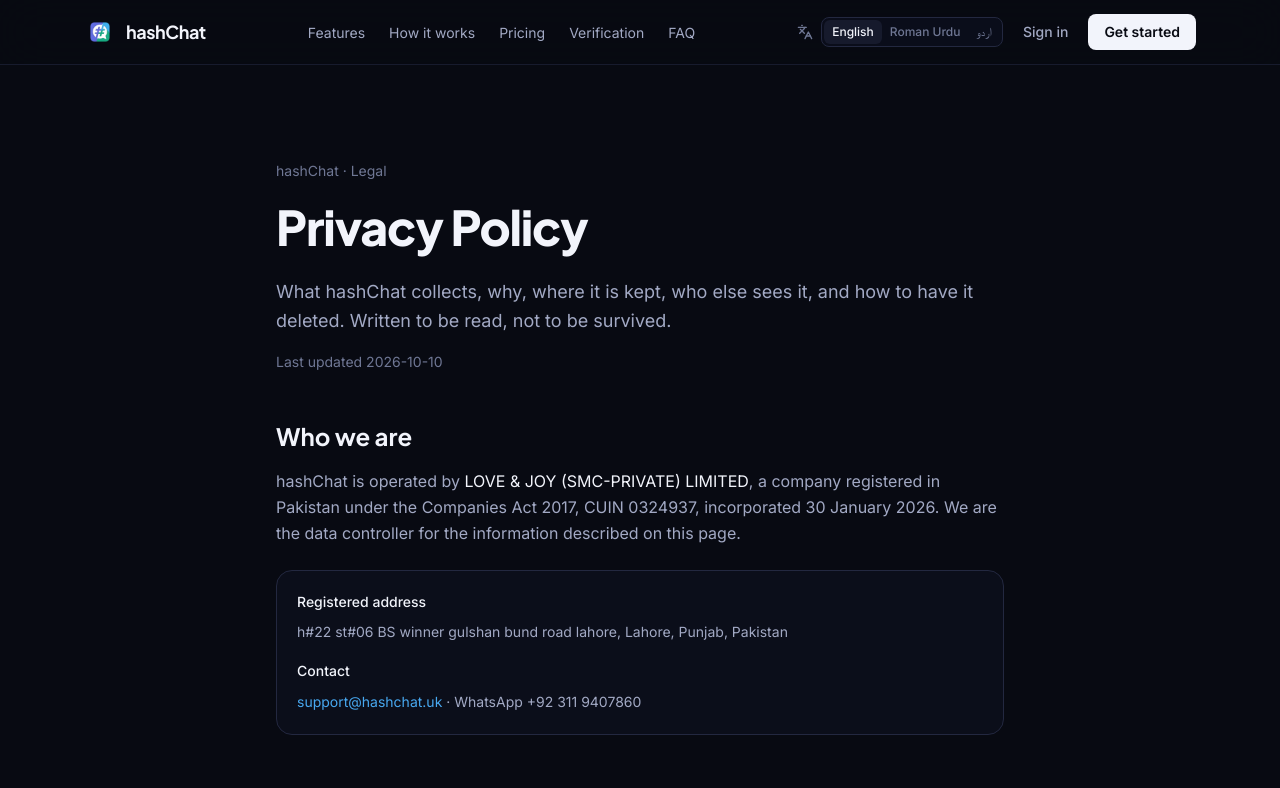
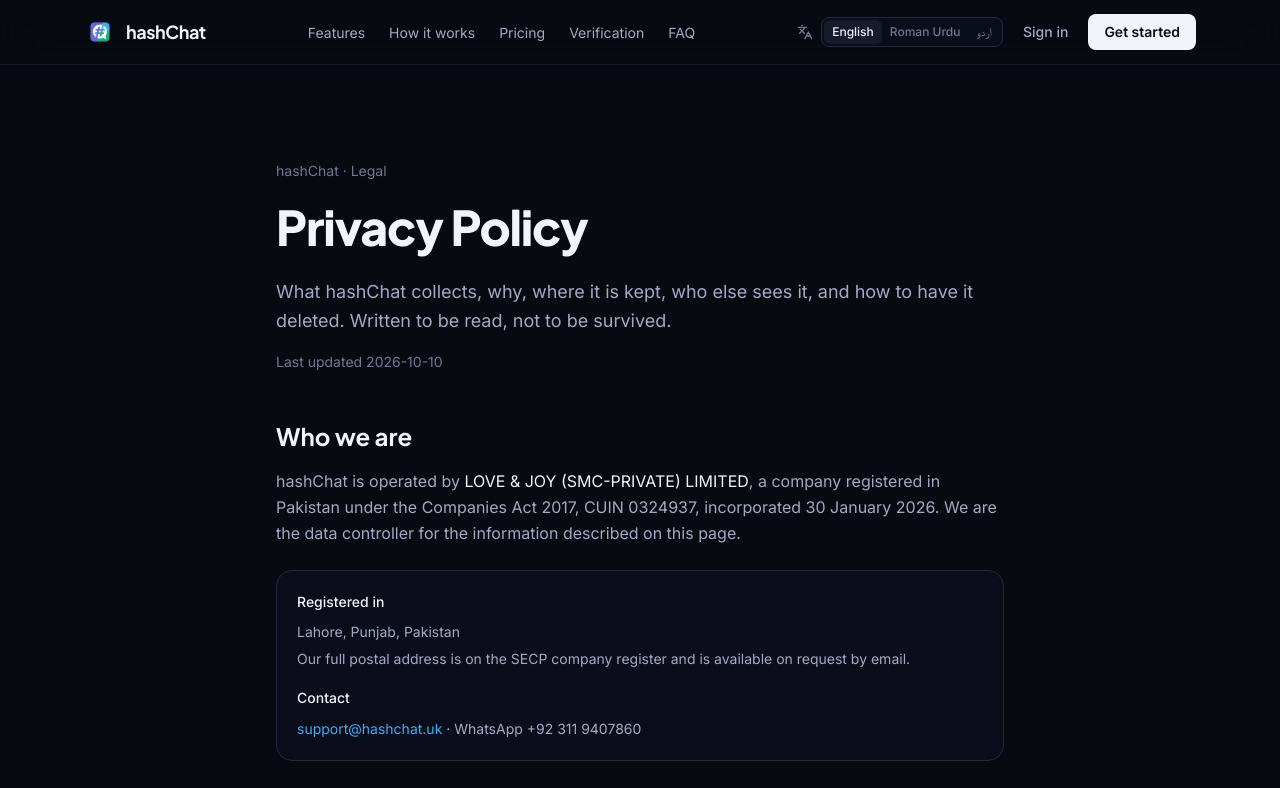
Before and after one commit to Sikandar-7/hashchat-web, a Next.js app: page /privacy in a window 1280 px wide. Shown: the top 788 px of the page. Built offline with nearby package versions, Linux system fonts and the light colour scheme; a web font is replaced by a local one.

Commit message:
fix(legal): take the home street address off /privacy and /terms
The registered office is the owner's home. The pages now print the city
and point to the SECP register / email for the full postal address.

Co-Authored-By: Claude Opus 5.5 <noreply@anthropic.com>

```diff
--- a/src/app/privacy/page.tsx
+++ b/src/app/privacy/page.tsx
@@ -206,9 +206,13 @@ export default function PrivacyPage() {
               data controller for the information described on this page.
             </p>
             <div className="mt-6 rounded-2xl border border-line bg-surface/60 p-5 text-sm leading-relaxed text-ink-muted">
-              <p className="font-medium text-ink">Registered address</p>
+              <p className="font-medium text-ink">Registered in</p>
               <p className="mt-2" dir="ltr">
                 {legalAddressLine}
+              </p>
+              <p className="mt-1">
+                Our full postal address is on the SECP company register and is
+                available on request by email.
               </p>
               <p className="mt-4 font-medium text-ink">Contact</p>
               <p className="mt-2" dir="ltr">
--- a/src/app/terms/page.tsx
+++ b/src/app/terms/page.tsx
@@ -6,12 +6,9 @@ import { SiteNav } from "@/components/site-nav";
 import { CURRENCY, legal, legalAddressLine, site } from "@/lib/content";
 
 /**
- * Terms of service, and the page that carries the registered address.
- *
- * site-footer.tsx says it plainly: the address came out of the sitewide
- * footer because it is a home address and the footer puts it on every
- * page -- "if some future verification really does want it on the site,
- * /terms is the place". This is that page. Do not move it back.
+ * Terms of service. The registered office is the owner's home, so this
+ * page (like /privacy) prints only the city and offers the postal address
+ * on request -- see `legal.address` in lib/content.ts.
  *
  * English only at a root-level slug, for the same reason as /privacy:
  * three translations of a contract are three contracts, and the first
@@ -140,9 +137,13 @@ export default function TermsPage() {
               using the service is <strong className="text-ink">you</strong>.
             </p>
             <div className="mt-6 rounded-2xl border border-line bg-surface/60 p-5 text-sm leading-relaxed text-ink-muted">
-              <p className="font-medium text-ink">Registered address</p>
+              <p className="font-medium text-ink">Registered in</p>
               <p className="mt-2" dir="ltr">
                 {legalAddressLine}
+              </p>
+              <p className="mt-1">
+                Our full postal address is on the SECP company register and is
+                available on request by email.
               </p>
               <p className="mt-4 font-medium text-ink">Contact</p>
               <p className="mt-2" dir="ltr">
--- a/src/lib/content.ts
+++ b/src/lib/content.ts
@@ -64,12 +64,11 @@ export const founder = {
  * `entity` is the same string the footer prints and Meta's business
  * verification looks for -- it is never translated and never tidied.
  *
- * `address` is here because /privacy and /terms have to carry it: a
- * privacy policy without a postal address for the controller is not one,
- * and Meta's reviewer follows the URL to check the operator is real. It
- * is deliberately NOT in the sitewide footer -- see the note in
- * site-footer.tsx. It is a home address, so it appears on the two pages
- * that need it and nowhere else.
+ * `address` is city level only. The registered office is the owner's
+ * home, and on 2026-10-14 the owner asked for the street to come off the
+ * site: /privacy and /terms identify the controller by legal name, CUIN
+ * (the SECP registry holds the full address) and a working contact, and
+ * offer the postal address on request. Do not add the street back.
  *
  * `contact` is the mailbox that actually receives mail today, and it is
  * deliberately the SAME one the app's own /privacy, /terms and
@@ -92,7 +91,6 @@ export const legal = {
   /** SECP, Companies Act 2017, limited by shares. */
   incorporated: "30 January 2026",
   address: {
-    street: "h#22 st#06 BS winner gulshan bund road lahore",
     city: "Lahore",
     province: "Punjab",
     country: "Pakistan",
@@ -124,7 +122,6 @@ export const legal = {
 
 /** One line, for the places that print the address inline. */
 export const legalAddressLine = [
-  legal.address.street,
   legal.address.city,
   legal.address.province,
   legal.address.country,
```
